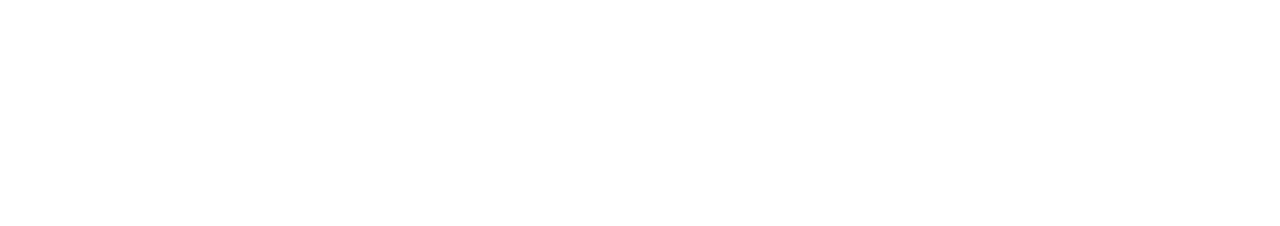
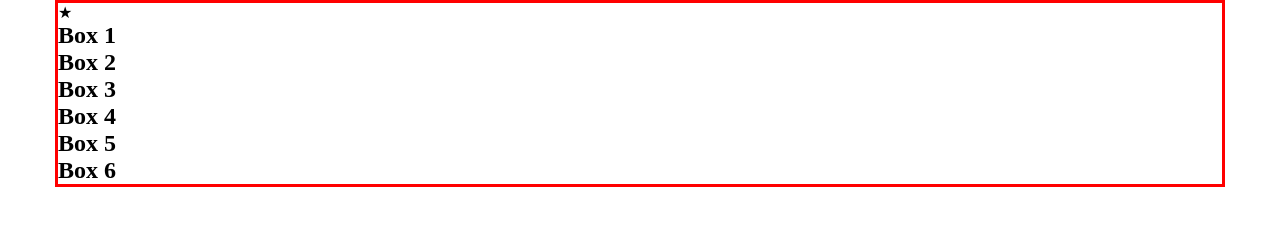
Before and after one commit to Luca92mic/htmlcss-shop, a plain HTML site: page index.html in a window 1280 px wide. Drawn offline with Linux system fonts and the light colour scheme.

Commit message:
base html

```diff
--- a/css/style.css
+++ b/css/style.css
@@ -0,0 +1,11 @@
+* {
+    margin: 0;
+    padding: 0;
+    box-sizing: border-box;
+}
+
+.container {
+    width: 1170px;
+    margin: 0 auto;
+    border: 3px solid red;
+}
--- a/index.html
+++ b/index.html
@@ -8,6 +8,26 @@
     <link rel="stylesheet" href="css/style.css">
 </head>
 <body>
-
+    <div class="container clearfix">
+        <div class="box">
+            <div class="star">&#9733;</div>
+            <h2>Box 1</h2>
+        </div>
+        <div class="box">
+            <h2>Box 2</h2>
+        </div>
+        <div class="box">
+            <h2>Box 3</h2>
+        </div>
+        <div class="box">
+            <h2>Box 4</h2>
+        </div>
+        <div class="box">
+            <h2>Box 5</h2>
+        </div>
+        <div class="box">
+            <h2>Box 6</h2>
+        </div>
+    </div>
 </body>
 </html>
```
